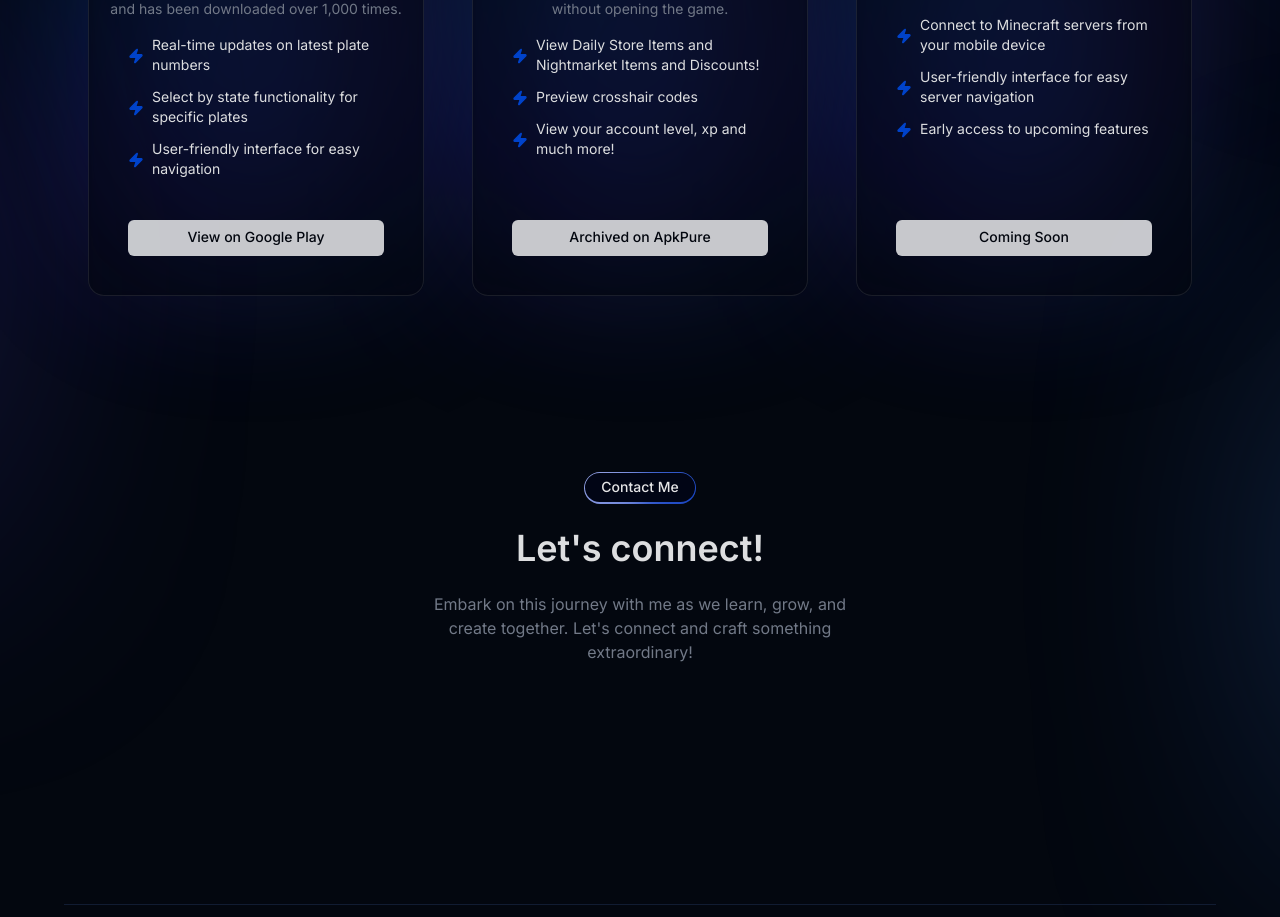
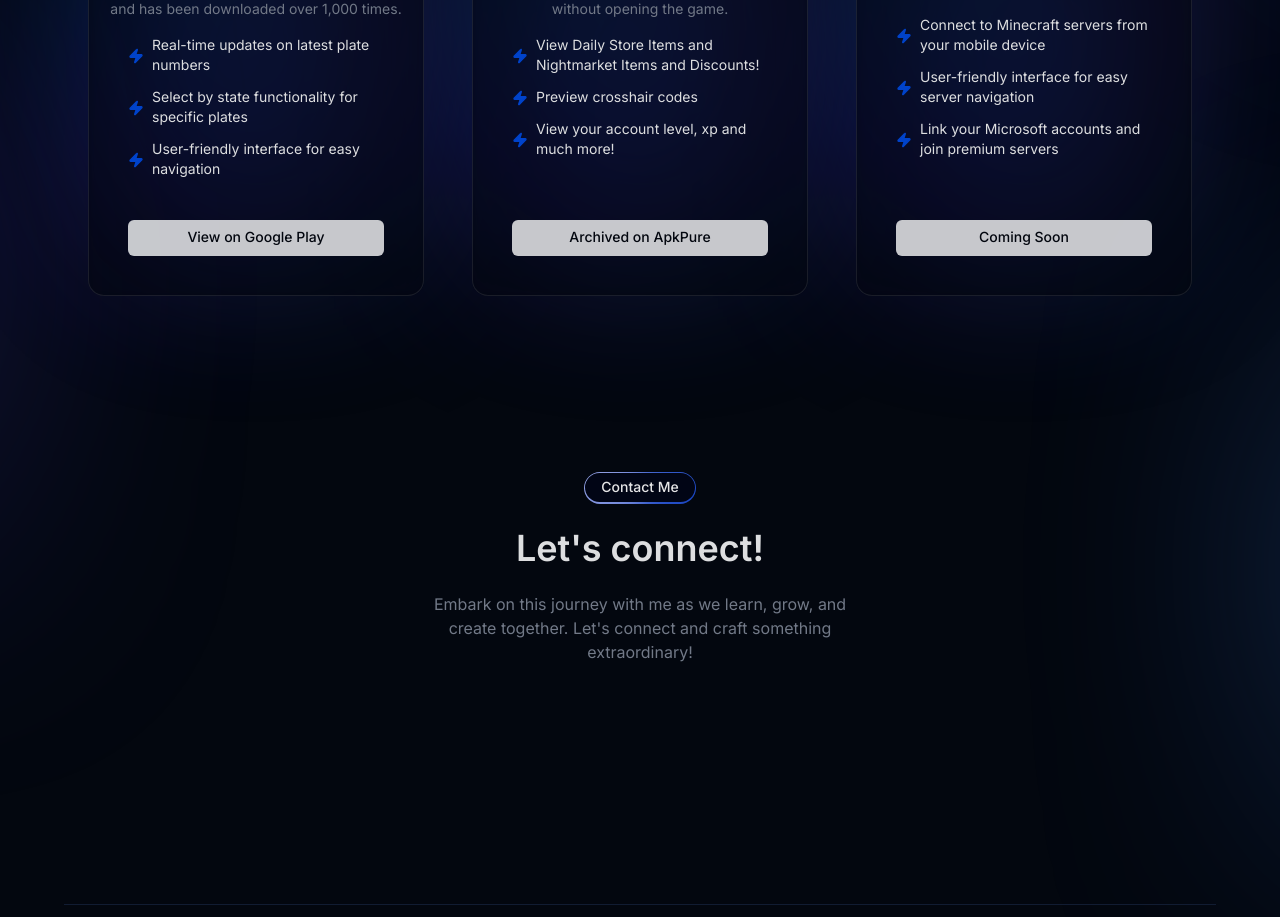
Before and after one commit to thinesjs/thinesjs.com, a Next.js app: page / in a window 1280 px wide. Shown: the part 1940-2857 px from the top of the page. Built offline with nearby package versions, Linux system fonts and the light colour scheme.

Commit message:
fix typo

```diff
--- a/src/constants/index.ts
+++ b/src/constants/index.ts
@@ -57,7 +57,7 @@ export const projects = [
         features: [
             "Connect to Minecraft servers from your mobile device",
             "User-friendly interface for easy server navigation",
-            "Early access to upcoming features"
+            "Link your Microsoft accounts and join premium servers"
         ],
         priceId: "",
     },
```
